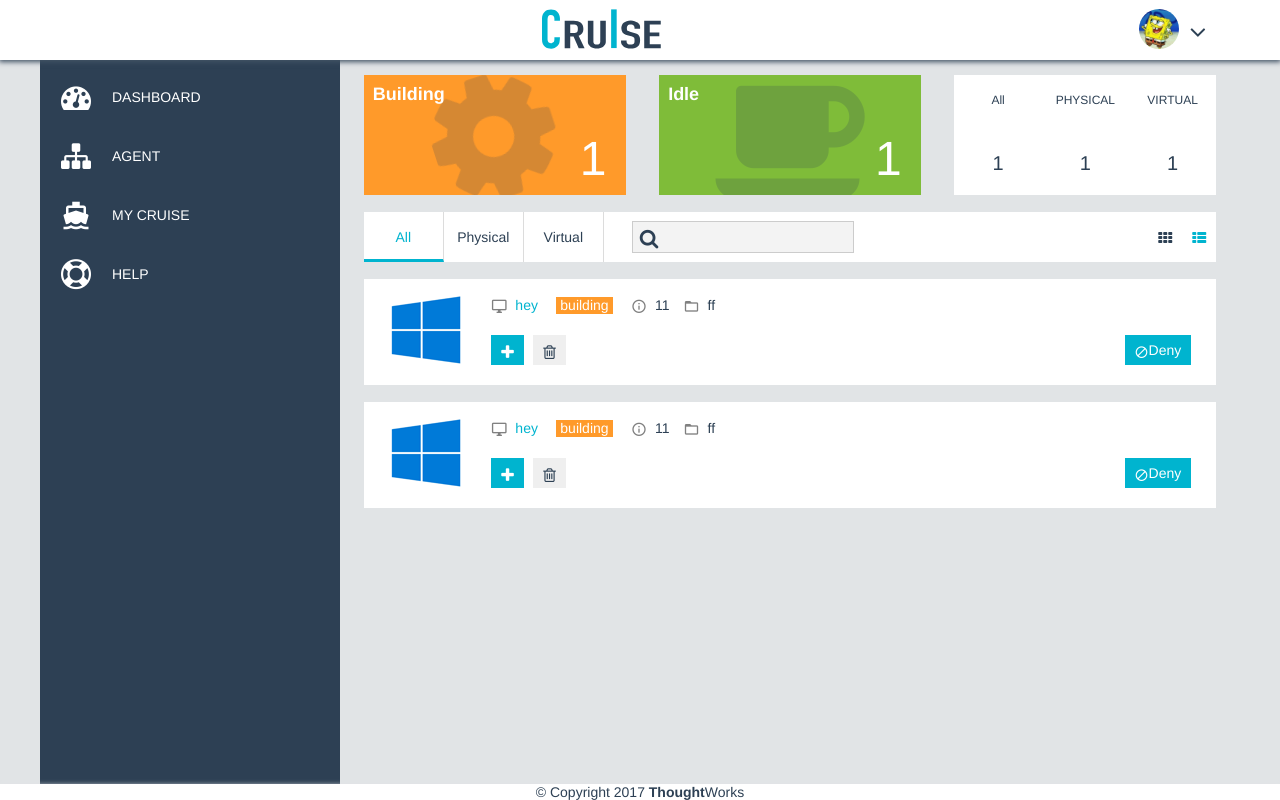
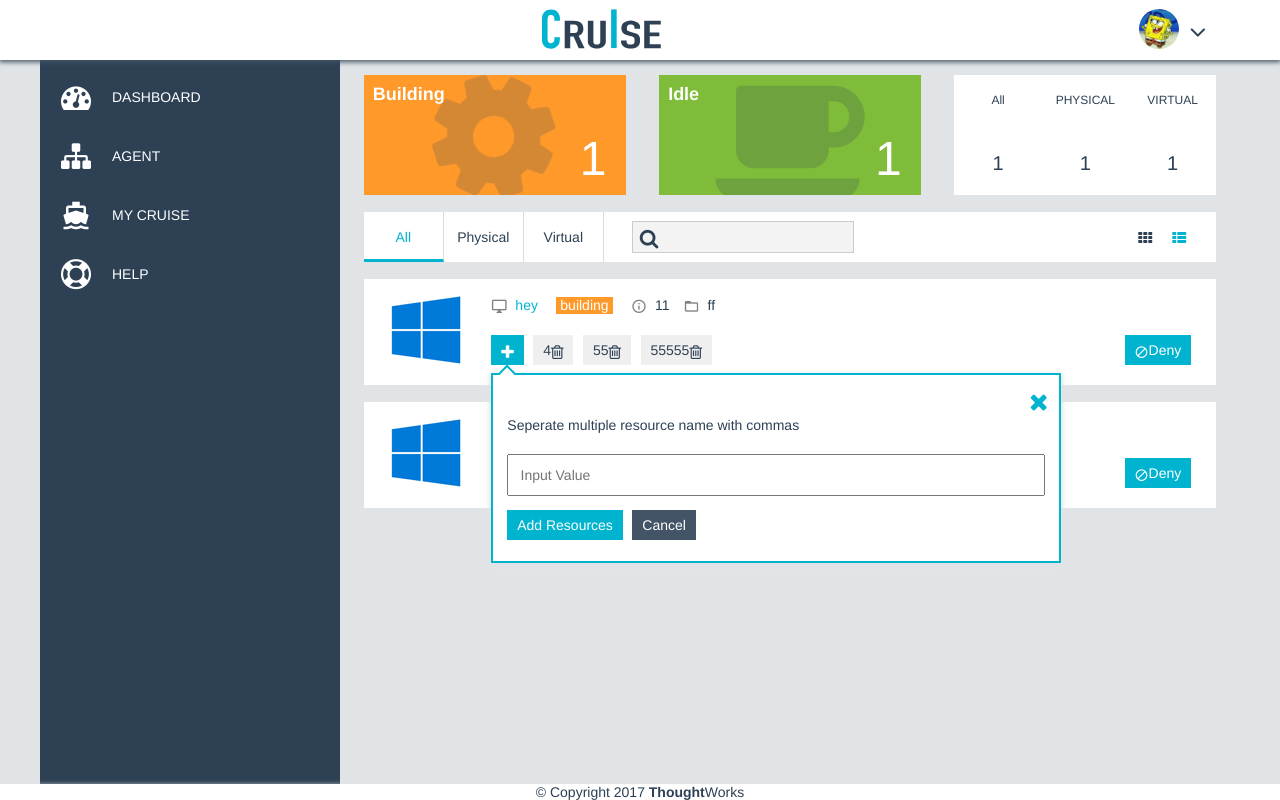
Before and after one commit to ZihaoGuan/panel_demo_react, a React (Create React App) app: page / in a window 1280 px wide. Both pictures are taken after a click on the icon 507 px from the left and 351 px from the top of the page. Built offline with nearby package versions, Linux system fonts and the light colour scheme.

Commit message:
handle show/close dialog

```diff
--- a/src/pages/agent/Agent.tsx
+++ b/src/pages/agent/Agent.tsx
@@ -15,7 +15,7 @@ function Agent() {
       type: "virtual",
       ip: "11",
       location: "ff",
-      resources: [],
+      resources: ["4","55","55555"],
     },
     {
       id: 2,
@@ -31,8 +31,14 @@ function Agent() {
 
   const [tab, setTab] = useState("all");
 
+  const [dialogActive, setDialogActive] = useState<number | null>(null);
+
   function selectTypeTab(type: string) {
     setTab(type);
+  }
+
+  function showDialog(id: number | null) {
+    setDialogActive(id);
   }
 
   return (
@@ -101,7 +107,7 @@ function Agent() {
           <i className={`icomoon icon-th-card ${style["btn"]}`}></i>
         </div>
         <div
-          className={`${style["layout-tab"]} ${style["right-most"]} ${style["active"]}`}
+          className={`${style["layout-tab"]} ${style["rightmost"]} ${style["active"]}`}
         >
           <i className={`icomoon icon-th-list ${style["btn"]}`}></i>
         </div>
@@ -111,7 +117,12 @@ function Agent() {
       <AgentItem :agent="agent"></AgentItem>
     </div> */}
         {agents.map((agent: any) => (
-          <AgentItem key={agent.id} agent={agent} />
+          <AgentItem
+            key={agent.id}
+            agent={agent}
+            dialogActive={dialogActive}
+            handleShowDialog={(id: number | null) => showDialog(id)}
+          />
         ))}
       </div>
     </>
--- a/src/pages/agent/components/AgentItem.tsx
+++ b/src/pages/agent/components/AgentItem.tsx
@@ -4,6 +4,7 @@ import style from "./AgentItem.module.sass";
 import "../../../assets/font-icons/fonts.css";
 
 import OsIcon from "./OsIcon";
+import PopupDialog from "./PopupDialog";
 
 function AgentItem(props: any) {
   const { status } = props.agent;
@@ -34,19 +35,20 @@ function AgentItem(props: any) {
           >
             <i
               className={`icomoon icon-plus i-16 ${style["btn"]}`}
-              // @click="showAgentListPopUpDialog(agent.id)"
+              onClick={() => props.handleShowDialog(props.agent.id)}
             ></i>
-            {/* <PopupDialog
-              :show="agent.id == agentShowPopUp"
-              :id="agent.id"
-            /> */}
+            <PopupDialog
+              show={props.agent.id === props.dialogActive}
+              handleCloseDialog={props.handleShowDialog}
+              // :id="agent.id"
+            />
           </div>
+          {props.agent.resources.map((res: string) => (
             <div
-            v-for="resource in agent.resources"
-            // :key="resource"
+              key={res}
               className={`${style["btn-square"]} ${style["btn-delete"]}`}
             >
-            {/* {{ resource }} */}
+              {res}
               <i
                 className={`icomoon icon-trash i-16 ${style["btn"]}`}
                 // @click="
@@ -54,6 +56,7 @@ function AgentItem(props: any) {
                 // "
               ></i>
             </div>
+          ))}
           {props.agent.status === "building" && (
             <div
               v-if="agent.status === 'building'"
--- a/src/pages/agent/components/PopupDialog.tsx
+++ b/src/pages/agent/components/PopupDialog.tsx
@@ -2,14 +2,16 @@ import React from "react";
 
 import style from "./PopupDialog.module.sass";
 
-function PopupDialog() {
+function PopupDialog(props: any) {
+  return (
     <div
-    className={`${style["popup-window"]} white-bg`}
-    // :class="{ show: show }"
+      className={`${style["popup-window"]} white-bg ${
+        style[props.show ? "show" : ""]
+      }`}
     >
       <div
         className={`${style["btn-close"]} ${style["btn"]}`}
-      //  @click="closeAgentListPopUpDialog()"
+        onClick={() => props.handleCloseDialog(null)}
       >
         <i className="icomoon icon-close"></i>
       </div>
@@ -25,19 +27,20 @@ function PopupDialog() {
       </div>
       <div className={`${style["row"]}`}>
         <div
-        className="btn-square btn btn-blue btn-add-resources"
+          className={`${style["btn-square"]} ${style["btn"]} ${style["btn-blue"]} ${style["btn-add-resources"]}`}
           // @click="addResources(id, value)"
         >
           Add Resources
         </div>
         <div
-        className="btn-square btn btn-gray btn-cancel"
-        // @click="closeAgentListPopUpDialog()"
+          className={`${style["btn-square"]} ${style["btn"]} ${style["btn-gray"]} ${style["btn-cancel"]}`}
+          onClick={() => props.handleCloseDialog(null)}
         >
           Cancel
         </div>
       </div>
-  </div>;
+    </div>
+  );
 }
 
 export default PopupDialog;
```
Lines whose indentation alone changed are shown as unchanged.
